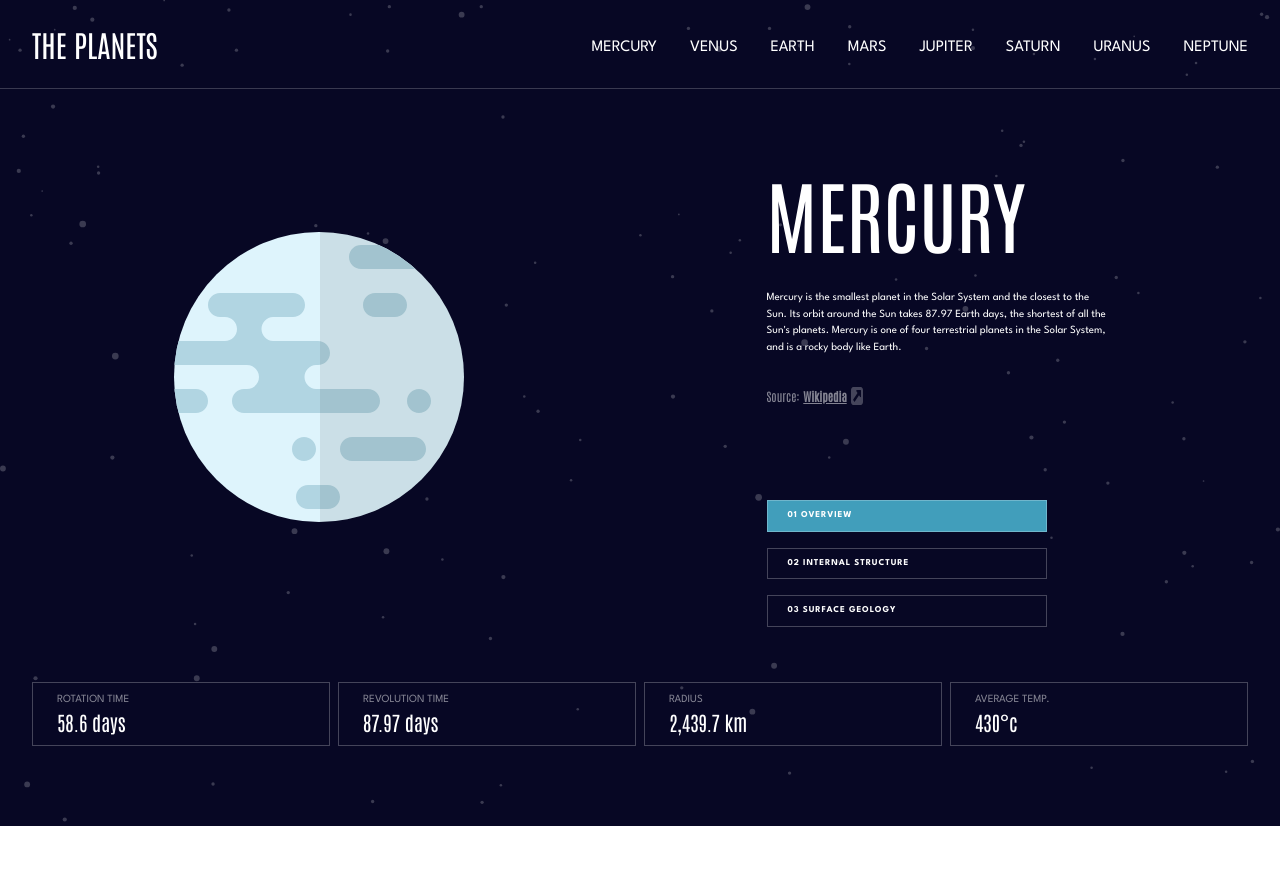
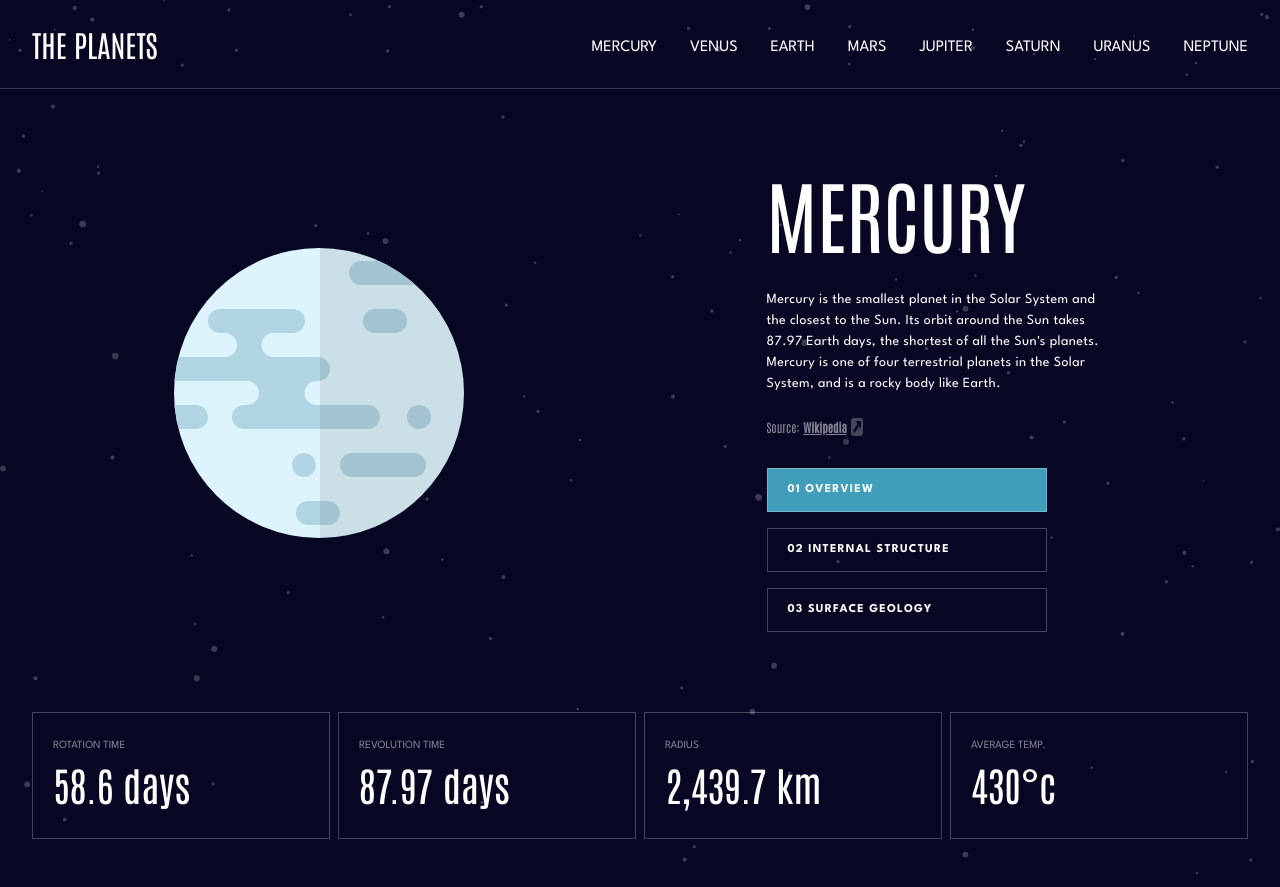
Before and after one commit to Giorgi-dl1/planets-fact-site, a React (Create React App) app: page /planet/mercury/overview in a window 1280 px wide. Before the commit the page ends 826 px from the top, so only its background shows below. Built offline with nearby package versions, Linux system fonts and the light colour scheme.

Commit message:
improve responsive styles

```diff
--- a/src/App.js
+++ b/src/App.js
@@ -1,11 +1,12 @@
 import { BrowserRouter, Route, Routes } from 'react-router-dom'
 import Header from './components/Header'
+import Navigate from './components/Navigate'
 import PlanetScreen from './screens/PlanetScreen'
 
 function App() {
   return (
     <BrowserRouter>
-      <div className="App bg-[#070724] pb-20 relative min-h-screen pointer-events-none overflow-hidden">
+      <div className="App bg-[#070724] pb-20 md:pb-[3em] relative min-h-screen pointer-events-none overflow-hidden">
         <img
           src="/assets/background-stars.svg"
           alt="background"
@@ -13,6 +14,7 @@ function App() {
         />
         <Header />
         <Routes>
+          <Route path="/" element={<Navigate />} />
           <Route path="/planet/:name/:show" element={<PlanetScreen />} />
         </Routes>
       </div>
--- a/src/components/BlockSection.jsx
+++ b/src/components/BlockSection.jsx
@@ -2,9 +2,9 @@ import React from 'react'
 
 export default function BlockSection({ label, value }) {
   return (
-    <div className="py-2 px-6 border border-[#ffffff3f] flex justify-between items-center md:items-start max-w-[330px] w-full m-auto md:m-0 md:flex-col ">
+    <div className="py-2 px-6 md:py-5 md:px-4 lg:py-6 lg:px-5 border border-[#ffffff3f] flex justify-between items-center md:items-start max-w-[330px] w-full m-auto md:m-0 md:flex-col ">
       <span className="text-[11px] font-spartan opacity-[0.5]">{label}</span>
-      <span className="text-[20px]">{value}</span>
+      <span className="text-[20px] md:text-[24px] lg:text-[40px]">{value}</span>
     </div>
   )
 }
--- /dev/null
+++ b/src/components/Navigate.jsx
@@ -0,0 +1,10 @@
+import { useEffect } from 'react'
+import { useNavigate } from 'react-router-dom'
+
+export default function Navigate() {
+  const navigate = useNavigate()
+  useEffect(() => {
+    navigate('/planet/mercury/overview')
+  })
+  return <div></div>
+}
--- a/src/components/PlanetNavM.jsx
+++ b/src/components/PlanetNavM.jsx
@@ -2,7 +2,7 @@ import { Link } from 'react-router-dom'
 
 export default function PlanetNavM({ links, name, color, active }) {
   return (
-    <div className="font-spartan font-bold text-[9px] uppercase tracking-widest pointer-events-auto hidden md:flex flex-col gap-4 md:translate-y-[25px]">
+    <div className="font-spartan font-bold text-[9px] lg:text-[12px] uppercase tracking-widest pointer-events-auto hidden md:flex flex-col gap-4 md:translate-y-[25px] lg:translate-y-0">
       {links.map((link, index) => (
         <Link
           to={`/planet/${name}/${link.name}`}
@@ -11,7 +11,7 @@ export default function PlanetNavM({ links, name, color, active }) {
               ? { backgroundColor: color }
               : { backgroundColor: 'inherit' }
           }
-          className="py-2 px-5 max-w-[280px] md:min-w-[280px] w-full border border-[#ffffff3f] "
+          className="py-2 px-5 lg:py-3  max-w-[280px] md:min-w-[280px] w-full border border-[#ffffff3f] "
         >
           0{index + 1} {link.label}
         </Link>
--- /dev/null
+++ b/src/components/WikiLink.jsx
@@ -0,0 +1,18 @@
+export default function WikiLink({ name }) {
+  return (
+    <div className="text-[12px] pointer-events-auto flex gap-1 justify-center opacity-50 md:justify-start">
+      <span>Source: </span>
+      <span className="flex gap-1">
+        <a
+          href={`https://en.wikipedia.org/wiki/${name}`}
+          target="_blank"
+          rel="noreferrer"
+          className="underline font-bold"
+        >
+          Wikipedia
+        </a>
+        <img src="/assets/icon-source.svg" alt="source icon" />
+      </span>
+    </div>
+  )
+}
--- a/src/screens/PlanetScreen.jsx
+++ b/src/screens/PlanetScreen.jsx
@@ -1,9 +1,10 @@
 import React from 'react'
-import { Link, useParams } from 'react-router-dom'
+import { useParams } from 'react-router-dom'
 import BlockSection from '../components/BlockSection'
 import PlanetImage from '../components/PlanetImage'
 import PlanetNavM from '../components/PlanetNavM'
 import PlanetNavS from '../components/PlanetNavS'
+import WikiLink from '../components/WikiLink'
 import data from '../data.json'
 
 export default function PlanetScreen() {
@@ -38,27 +39,15 @@ export default function PlanetScreen() {
           <PlanetImage name={name} show={show} />
         </div>
 
-        <div className=" text-center mt-[5rem] lg:mt-0 mx-auto md:flex gap-[70px] md:text-left lg:flex-col lg:justify-center">
+        <div className="text-center mt-[5rem] lg:mt-0 mx-auto md:flex gap-[70px] lg:gap-8 md:text-left lg:flex-col lg:justify-center ">
           <div className="max-w-[340px]">
             <h1 className="text-[40px] md:text-[48px] lg:text-[80px] uppercase">
               {planet.name}
             </h1>
-            <div className="text-[11px] font-spartan mt-4 mb-8 ">
+            <div className="text-[11px] lg:text-[14px] tracking-wide font-spartan mt-4 mb-8 lg:mb-6">
               {planet[show]}
             </div>
-            <div className="text-[12px] pointer-events-auto flex gap-1 justify-center opacity-50 md:justify-start">
-              <span>Source: </span>
-              <span className="flex gap-1">
-                <a
-                  href={`https://en.wikipedia.org/wiki/${name}`}
-                  target="_blank"
-                  className="underline font-bold"
-                >
-                  Wikipedia
-                </a>
-                <img src="/assets/icon-source.svg" alt="source icon" />
-              </span>
-            </div>
+            <WikiLink name={name} />
           </div>
 
           <PlanetNavM
```
Also changed, not shown: src/dist/output.css.
